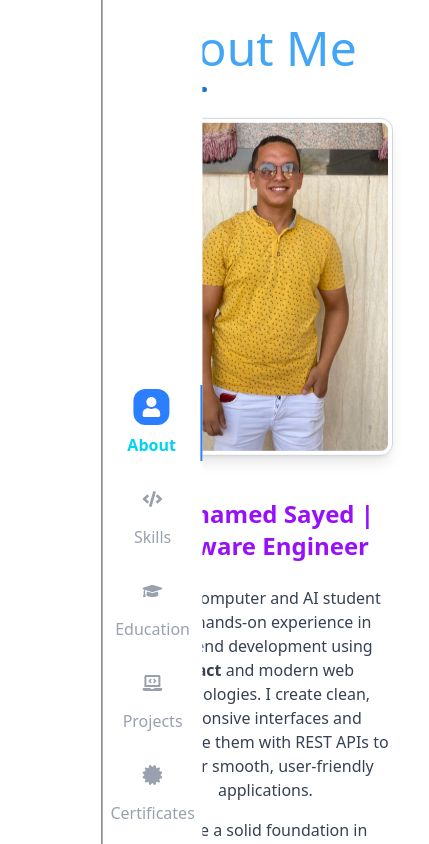
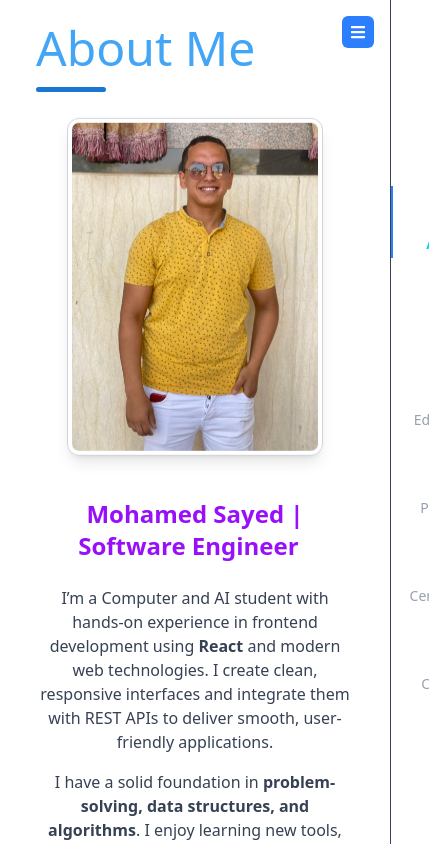
Before and after one commit to Mohamedsayed101/React-profile-v1, a React (Vite) app: page /about in a window 390 px wide. Shown: the top 844 px of the page, 429 px wide, since content can reach past the window. Built offline with nearby package versions, Linux system fonts and the light colour scheme.

Commit message:
update some features in mobile responsive

```diff
--- a/src/Components/DarkMode/DarkMode.jsx
+++ b/src/Components/DarkMode/DarkMode.jsx
@@ -19,7 +19,7 @@ export default function DarkModeToggle() {
   return (
     <button
       onClick={() => setDarkMode(!darkMode)}
-      className=" rounded-full w-full h-full bg-gray-200 dark:bg-gray-800 transition-colors flex justify-center items-center "
+      className=" rounded-full w-full h-full bg-gray-200 dark:bg-gray-800 transition-colors flex justify-center items-center cursor-pointer"
     >
       {darkMode ? (
         <FaSun className="text-yellow-400" />
--- a/src/Components/Sidebar/Sidebar.jsx
+++ b/src/Components/Sidebar/Sidebar.jsx
@@ -16,7 +16,12 @@ const links = [
   { id: 2, title: "Skills", to: "/skills", icon: <FaCode /> },
   { id: 3, title: "Education", to: "/education", icon: <FaGraduationCap /> },
   { id: 4, title: "Projects", to: "/projects", icon: <FaLaptopCode /> },
-  { id: 5, title: "Certificates", to: "/certificates", icon: <FaCertificate /> },
+  {
+    id: 5,
+    title: "Certificates",
+    to: "/certificates",
+    icon: <FaCertificate />,
+  },
   { id: 6, title: "Contact", to: "/contact", icon: <FaEnvelope /> },
 ];
 
@@ -28,14 +33,14 @@ export default function Sidebar() {
       {/* Overlay for mobile */}
       {open && (
         <div
-          className="fixed inset-0 bg-black/50 z-[100] sm:hidden"
+          className="fixed inset-0 bg-black/50 z-[100] sm:hidden "
           onClick={() => setOpen(false)}
         />
       )}
 
       {/* Toggle Button */}
       <button
-        className="sm:hidden fixed top-4 right-4 z-[150] p-2 text-white rounded-md"
+        className="sm:hidden fixed top-4 right-4 z-[150] p-2 text-white rounded-md bg-blue-500 cursor-pointer"
         onClick={() => setOpen(!open)}
       >
         {open ? <FaTimes /> : <FaBars />}
@@ -44,26 +49,30 @@ export default function Sidebar() {
       {/* Sidebar */}
       <aside
         className={`
-    sm:sticky sm:top-0 sm:h-screen
-    flex flex-col
-    justify-center
-    border-l border-gray-700
-    transform transition-transform duration-300
+          fixed top-0 right-0 h-full w-28
+          transform transition-transform duration-300 ease-in-out
           ${open ? "translate-x-0" : "translate-x-full"}
-    sm:translate-x-0 sm:border-r
+          sm:translate-x-0 sm:static sm:h-screen sm:w-24
+          flex flex-col justify-center
+          border-l
+          sm:border-r border-gray-700
           bg-white dark:bg-black
           z-[120]
         `}
       >
-  <nav className="w-full flex flex-col justify-center items-center gap-4 mt-10 sm:mt-0">
+        <nav className="flex flex-col justify-center items-center gap-4 mt-10 sm:mt-0">
           {links.map((ele) => (
             <NavLink
               key={ele.id}
               to={ele.to}
               onClick={() => setOpen(false)}
               className={({ isActive }) =>
-          `flex flex-col items-center justify-center w-full gap-2 relative px-2 py-1 transition-all
-           ${isActive ? "font-bold text-cyan-400 border-r-2 border-blue-500" : "text-gray-400"}`
+                `flex flex-col items-center justify-center w-full gap-2 px-2 py-1 transition-all
+                ${
+                  isActive
+                    ? "font-bold text-cyan-400 border-l-2 sm:border-r-2 sm:border-l-0 border-blue-500"
+                    : "text-gray-400"
+                }`
               }
             >
               {({ isActive }) => (
@@ -75,14 +84,13 @@ export default function Sidebar() {
                   >
                     {ele.icon}
                   </span>
-            <span>{ele.title}</span>
+                  <span className="text-sm ">{ele.title}</span>
                 </>
               )}
             </NavLink>
           ))}
         </nav>
       </aside>
-
     </>
   );
 }
```
Lines whose indentation alone changed are shown as unchanged.
